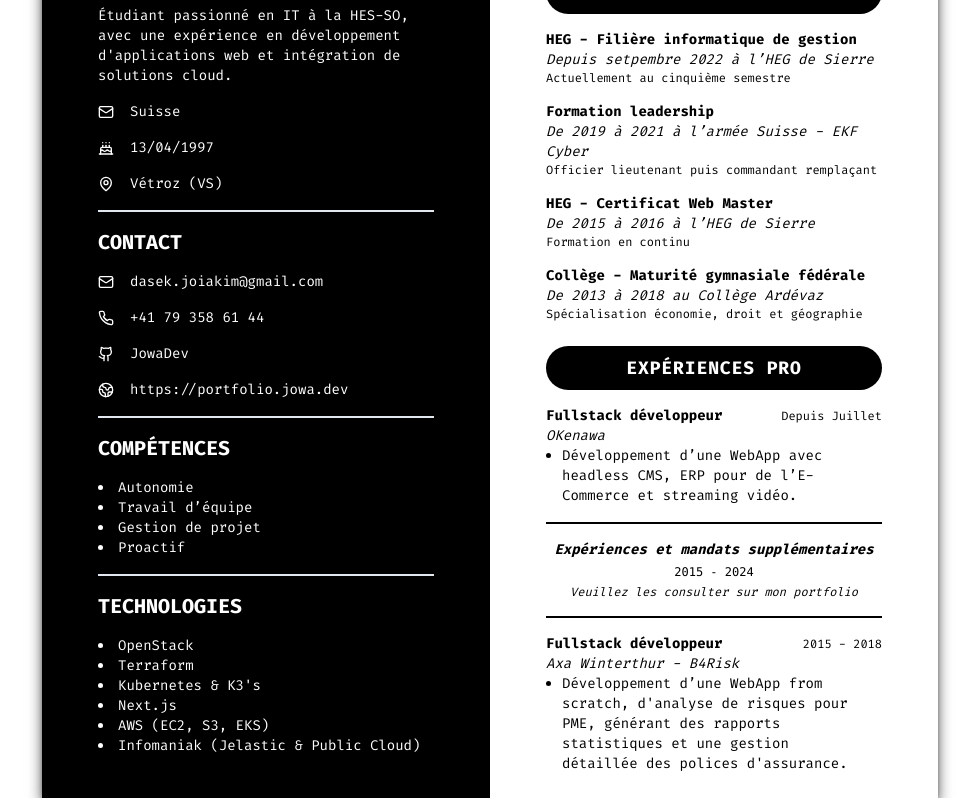
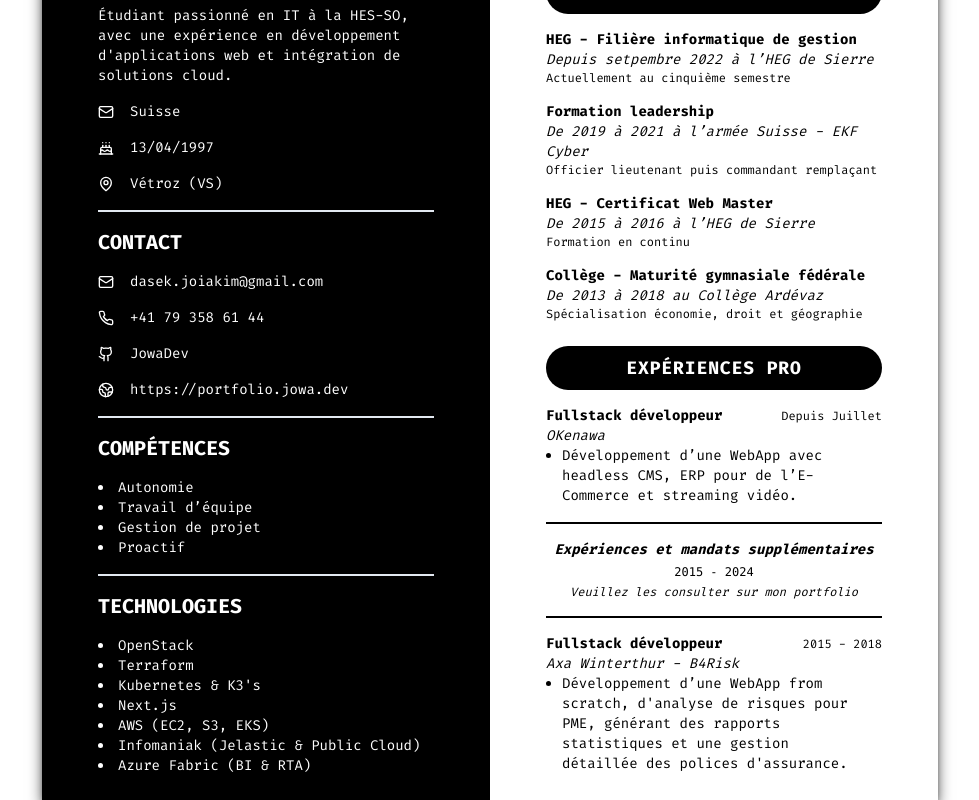
Before and after one commit to JowaDev/resume, a Next.js app: page /cv in a window 1280 px wide. Shown: the part 310-1110 px from the top of the page, without its empty margins (150-1129 px from the left). Built offline with nearby package versions, Linux system fonts and the light colour scheme.

Commit message:
Fixed CV size

```diff
--- a/src/components/CV/CV.tsx
+++ b/src/components/CV/CV.tsx
@@ -26,7 +26,7 @@ export const CV: FC<CVProps> = () => {
             className='h-full w-full flex justify-center items-center'
         >
             <div
-                className='max-w-4xl h-full shadow-black shadow-lg'
+                className='min-w-[896px] max-w-[896px] h-full shadow-black shadow-lg'
             >
                 <div
                     className="h-64 w-full relative overflow-hidden py-8 px-48 flex items-center justify-center bg-gray-500"
@@ -243,7 +243,8 @@ export const CV: FC<CVProps> = () => {
                                     'Kubernetes & K3\'s',
                                     'Next.js',
                                     'AWS (EC2, S3, EKS)',
-                                    'Infomaniak (Jelastic & Public Cloud)'
+                                    'Infomaniak (Jelastic & Public Cloud)',
+                                    'Azure Fabric (BI & RTA)',
                                 ].map((item, n) => (
                                     <li
                                         key={n}
```
